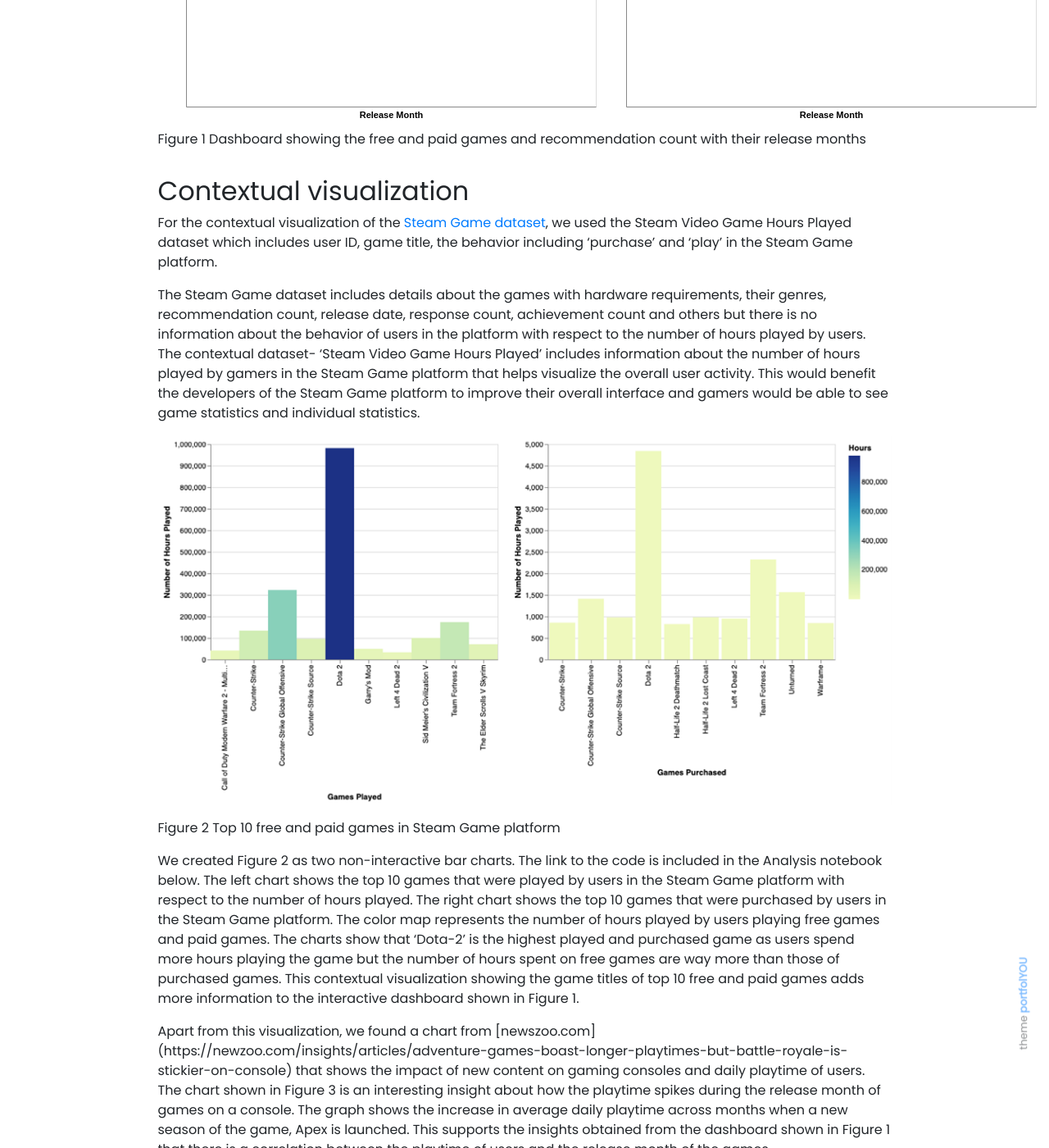
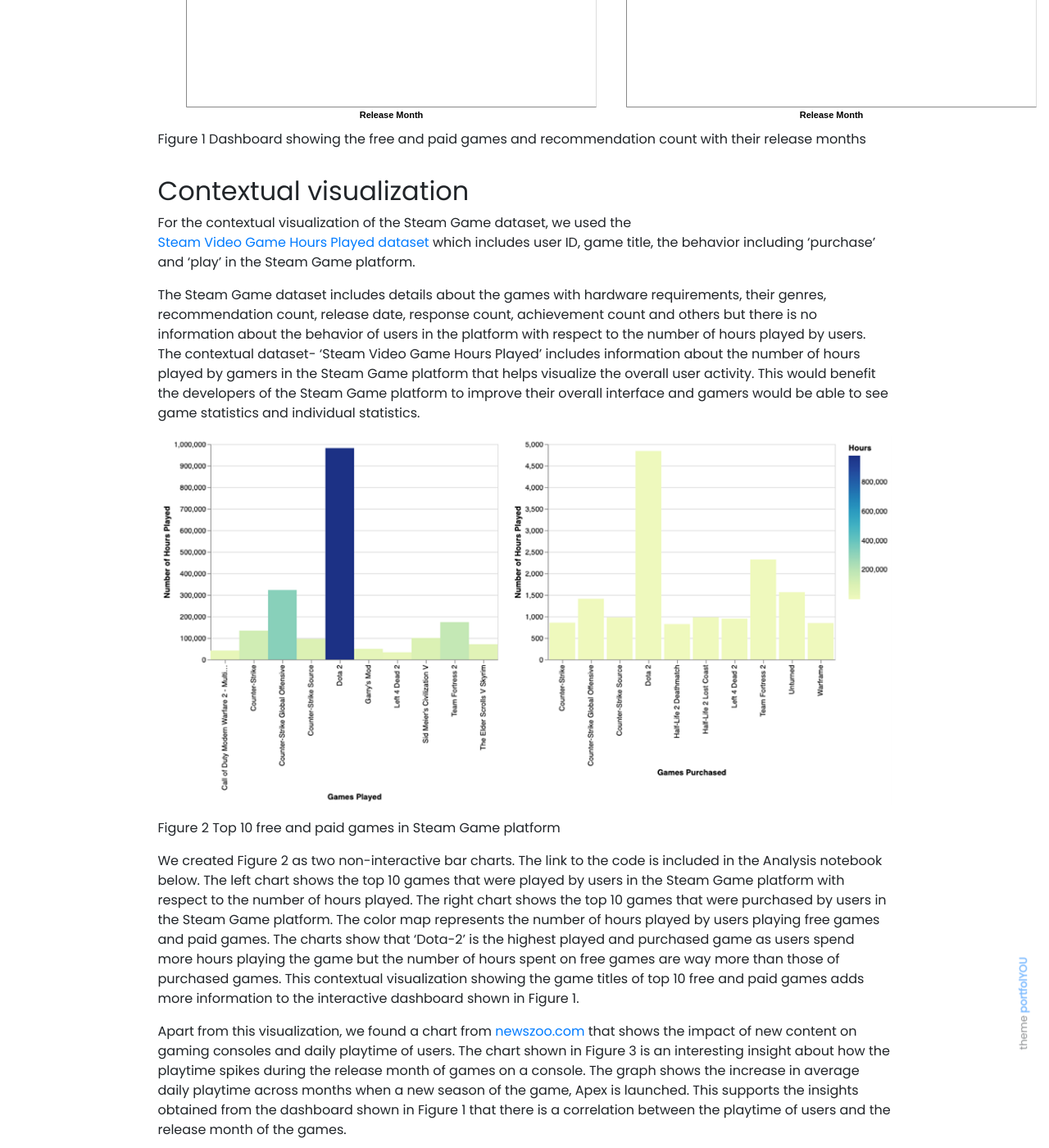
Before and after one commit to Saahil87/Saahil87.github.io, a Jekyll site: the page built from _projects/final-project.md, in a window 1280 px wide and 1400 px high, scrolled down 1558 px. Shown: the whole window at 82% size. Built offline with Jekyll 4.4.1, drawn with Linux system fonts in a browser that asks for light colours; nearby versions of some CDN libraries; some of the changed text lies outside the part shown.

Commit message:
Fixing bugs

```diff
--- a/_projects/final-project.md
+++ b/_projects/final-project.md
@@ -38,7 +38,7 @@ Figure 1 Dashboard showing the free and paid games and recommendation count with
 
 ## Contextual visualization
 
-For the contextual visualization of the [Steam Game dataset](https://www.kaggle.com/datasets/tamber/steam-video-games?resource=download), we used the Steam Video Game Hours Played dataset which includes user ID, game title, the behavior including 'purchase' and 'play' in the Steam Game platform.
+For the contextual visualization of the Steam Game dataset, we used the [Steam Video Game Hours Played dataset](https://www.kaggle.com/datasets/tamber/steam-video-games?resource=download) which includes user ID, game title, the behavior including 'purchase' and 'play' in the Steam Game platform.
 
 The Steam Game dataset includes details about the games with hardware requirements, their genres, recommendation count, release date, response count, achievement count and others but there is no information about the behavior of users in the platform with respect to the number of hours played by users. The contextual dataset- 'Steam Video Game Hours Played' includes information about the number of hours played by gamers in the Steam Game platform that helps visualize the overall user activity. This would benefit the developers of the Steam Game platform to improve their overall interface and gamers would be able to see game statistics and individual statistics.
 
@@ -47,7 +47,7 @@ Figure 2 Top 10 free and paid games in Steam Game platform
 
 We created Figure 2 as two non-interactive bar charts. The link to the code is included in the Analysis notebook below. The left chart shows the top 10 games that were played by users in the Steam Game platform with respect to the number of hours played. The right chart shows the top 10 games that were purchased by users in the Steam Game platform. The color map represents the number of hours played by users playing free games and paid games. The charts show that ‘Dota-2’ is the highest played and purchased game as users spend more hours playing the game but the number of hours spent on free games are way more than those of purchased games. This contextual visualization showing the game titles of top 10 free and paid games adds more information to the interactive dashboard shown in Figure 1.
 
-Apart from this visualization, we found a chart from [newszoo.com] (https://newzoo.com/insights/articles/adventure-games-boast-longer-playtimes-but-battle-royale-is-stickier-on-console)  that shows the impact of new content on gaming consoles and daily playtime of users. The chart shown in Figure 3 is an interesting insight about how the playtime spikes during the release month of games on a console. The graph shows the increase in average daily playtime across months when a new season of the game, Apex is launched. This supports the insights obtained from the dashboard shown in Figure 1 that there is a correlation between the playtime of users and the release month of the games.
+Apart from this visualization, we found a chart from [newszoo.com](https://newzoo.com/insights/articles/adventure-games-boast-longer-playtimes-but-battle-royale-is-stickier-on-console)  that shows the impact of new content on gaming consoles and daily playtime of users. The chart shown in Figure 3 is an interesting insight about how the playtime spikes during the release month of games on a console. The graph shows the increase in average daily playtime across months when a new season of the game, Apex is launched. This supports the insights obtained from the dashboard shown in Figure 1 that there is a correlation between the playtime of users and the release month of the games.
 
 ![apex-chart](/assets/pngs/apex-chart.png)
 Fig 3. Impact of new gaming content on playtime
```
Also changed, not shown: 2 other files.
